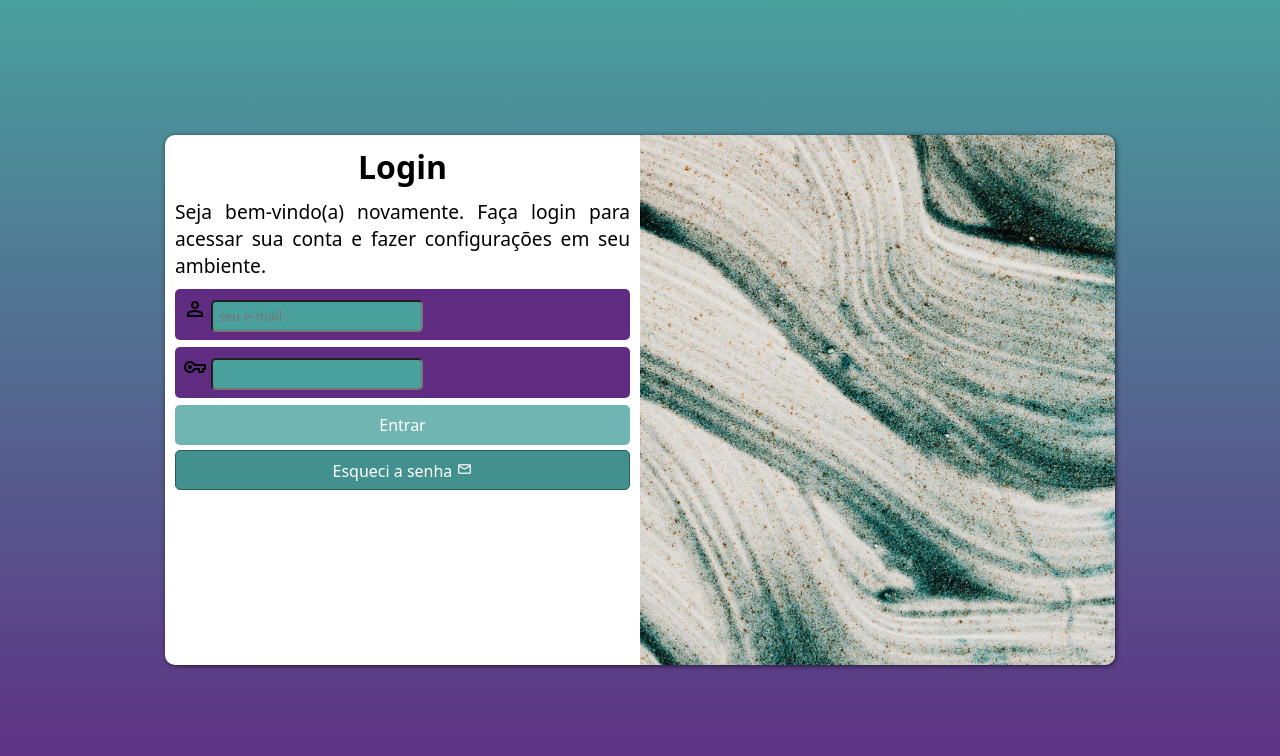
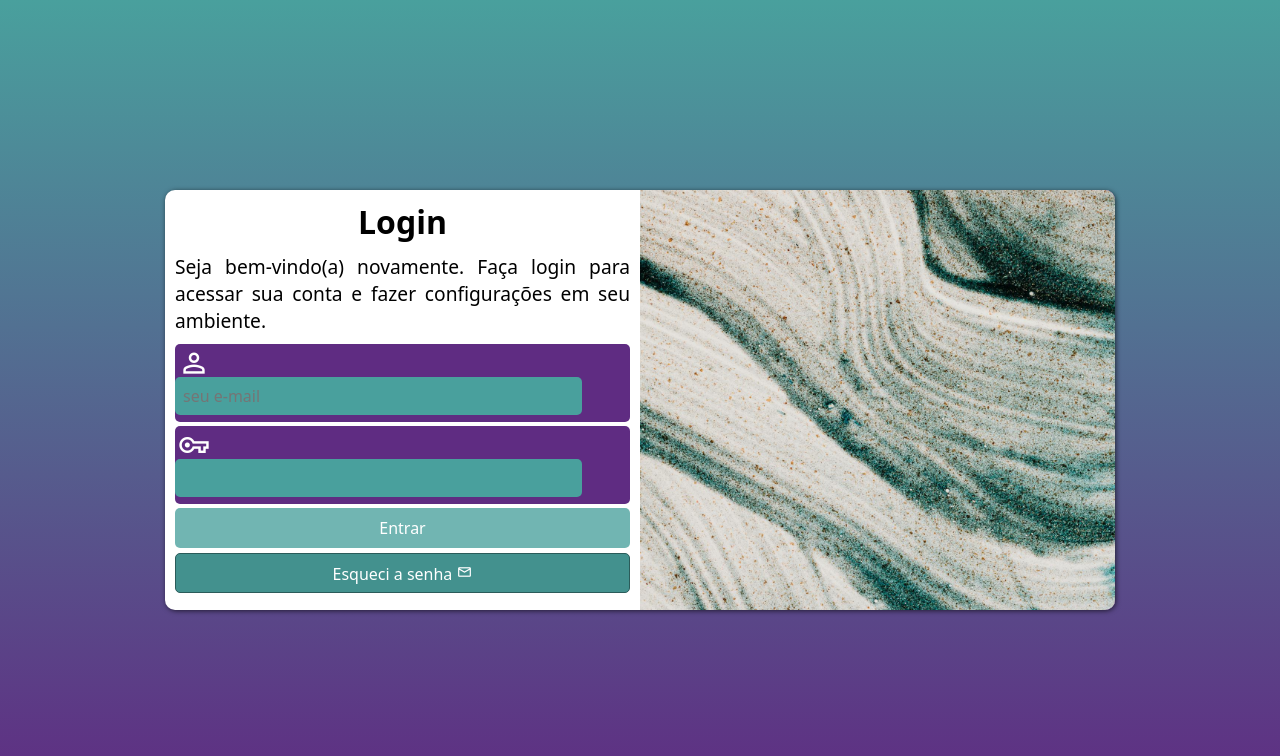
Before and after one commit to And3rssonO/projeto-login, a plain HTML site: page index.html in a window 1280 px wide. Drawn offline with nearby package versions, Linux system fonts and the light colour scheme.

Commit message:
att projeto login

```diff
--- a/estilos/media-query.css
+++ b/estilos/media-query.css
@@ -3,6 +3,7 @@
 @media screen and (min-width: 768px) and (max-width: 992px) {
     section#login{
         width: 80vw;
+        height: 300px;
     }
 
     section#login > div#imagem{
@@ -24,6 +25,7 @@
 @media screen and (min-width: 992px) {
     section#login{
         width: 950px;
+        height: 420px;
     }
 
     section#login > div#imagem{
--- a/estilos/style.css
+++ b/estilos/style.css
@@ -67,15 +67,32 @@ section#login > div#formulario > p{
 
 section#login > div#formulario > form > div.campo {
     background-color: var(--cor4);
-    padding: 8px;
     border-radius: 5px;
-    margin-bottom: 7px;
+    margin-bottom: 4px;
+    padding-right: 4px;
 }
 
 section#login > div#formulario > form > div.campo > input {
     background-color: var(--cor3);
-    padding: 5px;
+    font-size: 1em;
+    height: 100%;
+    width: calc(100% - 44px);
+    padding: 8px;
+    padding-bottom: 8px;
     border-radius: 5px;
+    transform: translateY(-7px);
+    border: 0px;
+}
+
+section#login > div#formulario > form > div.campo > input:focus-within{
+    background-color: white;
+}
+
+div.campo > span{
+    color: var(--cor2);
+    font-size: 2em;
+    width: 40px;
+    padding: 3px;
 }
 
 div.campo > label{
```
